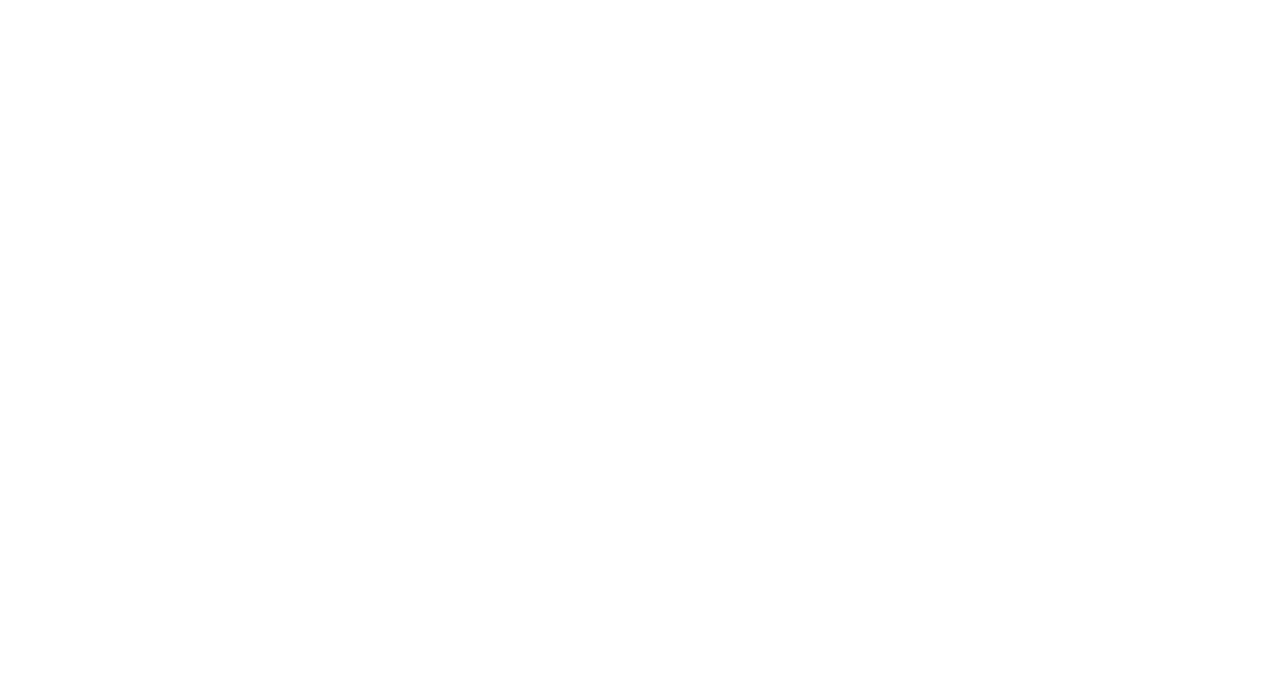
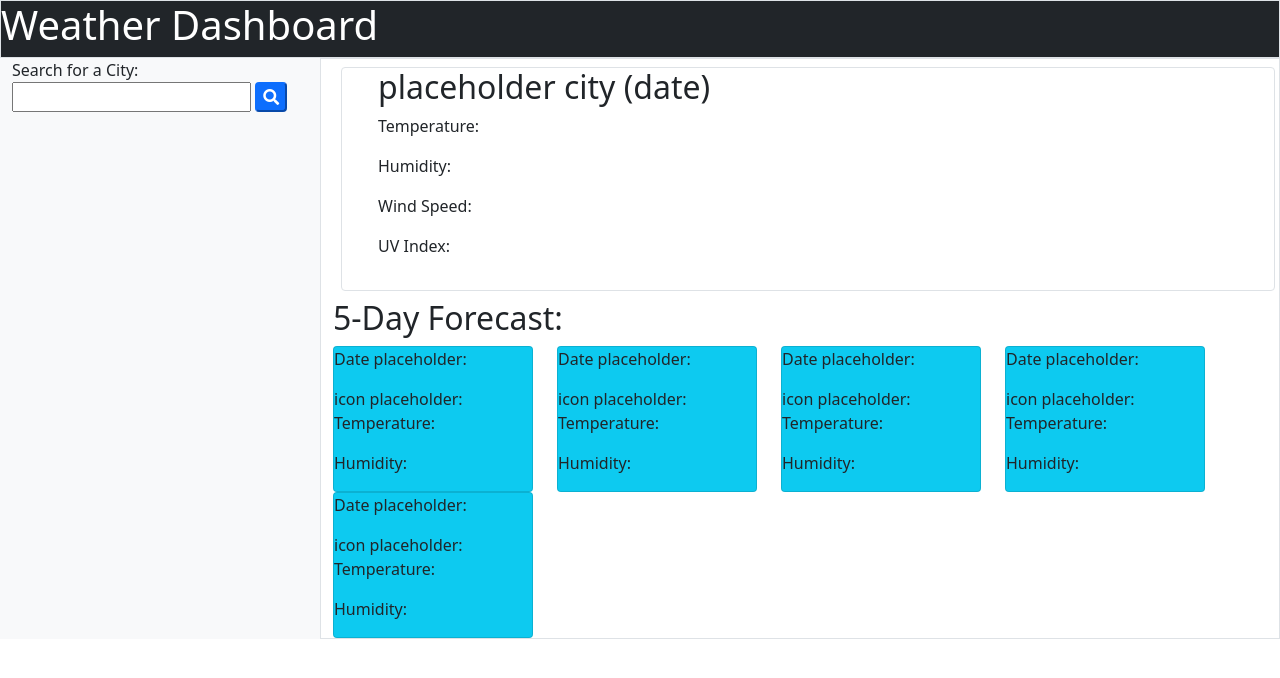
Before and after one commit to emdorgan/weather-planner, a plain HTML site: page index.html in a window 1280 px wide. Drawn offline with nearby package versions, Linux system fonts and the light colour scheme; files whose address does not match are found by name.

Commit message:
setup all the html tags with bootstrap classes and IDs that I'll use with javascript

```diff
--- a/index.html
+++ b/index.html
@@ -8,8 +8,85 @@
     <link rel="stylesheet" type="text/css" href="assets/css/reset.css" />
     <link href="https://cdn.jsdelivr.net/npm/bootstrap@5.1.1/dist/css/bootstrap.min.css" rel="stylesheet" integrity="sha384-F3w7mX95PdgyTmZZMECAngseQB83DfGTowi0iMjiWaeVhAn4FJkqJByhZMI3AhiU" crossorigin="anonymous"> <!-- Link to bootstrap CSS -->
     <link rel="stylesheet" type="text/css" href="assets/css/style.css" />
+    <link
+      rel="stylesheet"
+      href="https://use.fontawesome.com/releases/v5.8.1/css/all.css"
+      integrity="sha384-50oBUHEmvpQ+1lW4y57PTFmhCaXp0ML5d60M1M7uH2+nqUivzIebhndOJK28anvf"
+      crossorigin="anonymous"
+    />
 </head>
 <body>
+    <header class=" border bg-dark text-white">
+        <h1>Weather Dashboard</h1>
+    </header>
+    <section class = "container-fluid">
+        <div class="row">
+            <aside class = "col-3 bg-light">
+                <form>
+                    <label>Search for a City:</label><br/>
+                    <input/>
+                    <button class="btn-primary rounded"><i class="fas fa-search"></i></button>
+                </form>
+                <div id="search-results">
+                    <!-- search results go here -->
+                </div>
+            </aside>
+            <section class ="col-9 border">
+                <article class = "row container m-2 rounded border">
+                    <h2 id="city-name">placeholder city (date)</h2>
+                    <p id="temp">Temperature: </p>
+                    <p id="humidity">Humidity: </p>
+                    <p id="wSpeed">Wind Speed: </p>
+                    <p>UV Index: <div id="UV"></div></p>
+                </article>
+                <div class = "row d-flex">
+                    <h2>5-Day Forecast: </h2>
+                    <div class="col-2" style="width: 14rem;">
+                        <div class="card bg-info">
+                            <p>Date placeholder: </p>
+                            <i>icon placeholder: </i>
+                            <p>Temperature: </p>
+                            <p>Humidity: </p>
+                        </div>
+                    </div>
+                    <div class="col-2" style="width: 14rem;">
+                        <div class="card bg-info">
+                            <p>Date placeholder: </p>
+                            <i>icon placeholder: </i>
+                            <p>Temperature: </p>
+                            <p>Humidity: </p>
+                        </div>
+                    </div>
+                    <div class="col-2" style="width: 14rem;">
+                        <div class="card bg-info">
+                            <p>Date placeholder: </p>
+                            <i>icon placeholder: </i>
+                            <p>Temperature: </p>
+                            <p>Humidity: </p>
+                        </div>
+                    </div>
+                    <div class="col-2" style="width: 14rem;">
+                        <div class="card bg-info">
+                            <p>Date placeholder: </p>
+                            <i>icon placeholder: </i>
+                            <p>Temperature: </p>
+                            <p>Humidity: </p>
+                        </div>
+                    </div>
+                    <div class="col-2" style="width: 14rem;">
+                        <div class="card bg-info">
+                            <p>Date placeholder: </p>
+                            <i>icon placeholder: </i>
+                            <p>Temperature: </p>
+                            <p>Humidity: </p>
+                        </div>
+                    </div>
+
+
+                </div>
+            </section>
+        </div>
+    </section>
     <script src="https://cdnjs.cloudflare.com/ajax/libs/jquery/3.2.1/jquery.min.js"></script>
     <script src="https://cdn.jsdelivr.net/npm/bootstrap@5.1.1/dist/js/bootstrap.bundle.min.js" integrity="sha384-/bQdsTh/da6pkI1MST/rWKFNjaCP5gBSY4sEBT38Q/9RBh9AH40zEOg7Hlq2THRZ" crossorigin="anonymous"></script>
     <script type="text/javascript" src="assets/scripts/script.js"></script>
```
Also changed, not shown: 1 other file.
